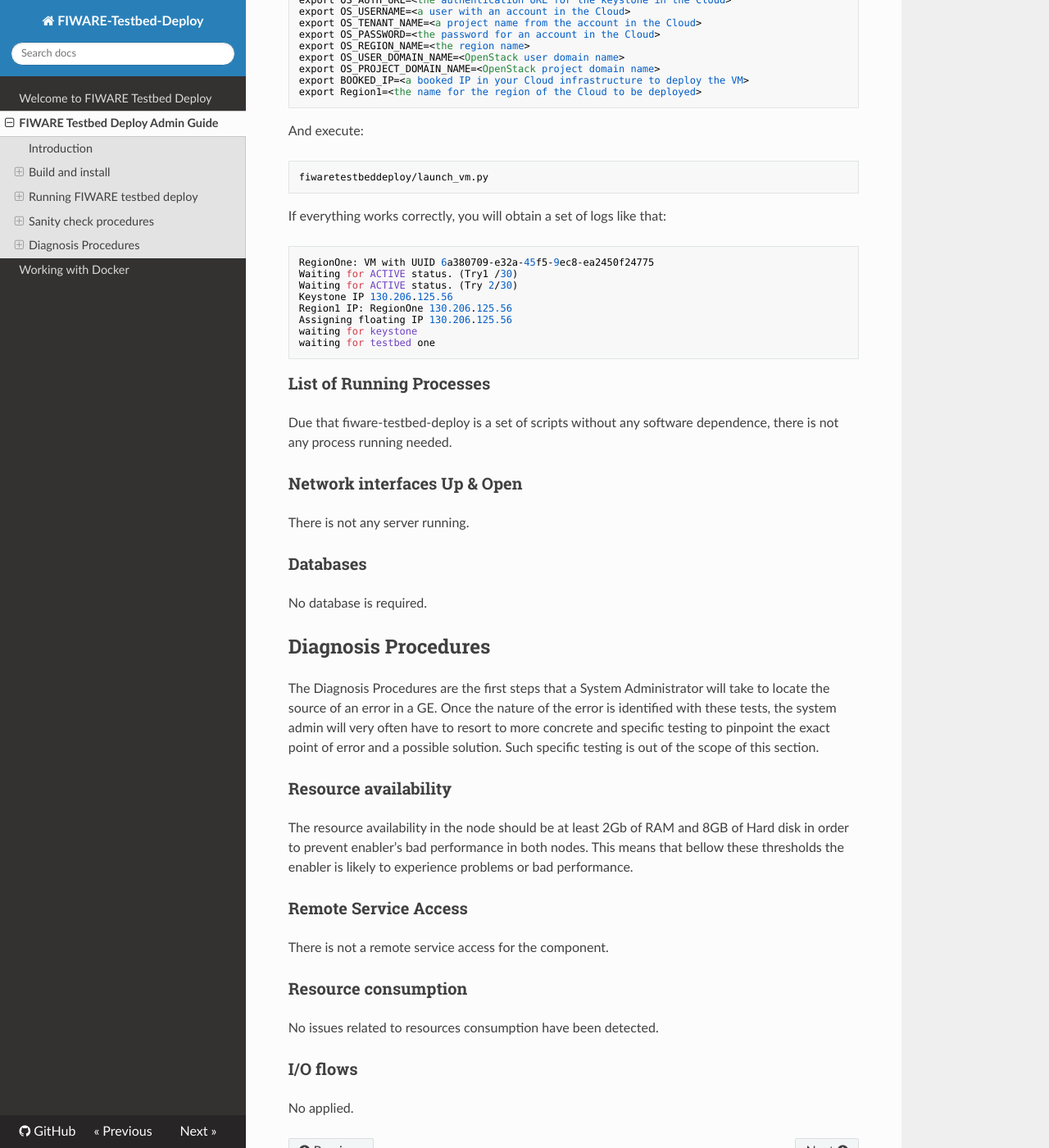
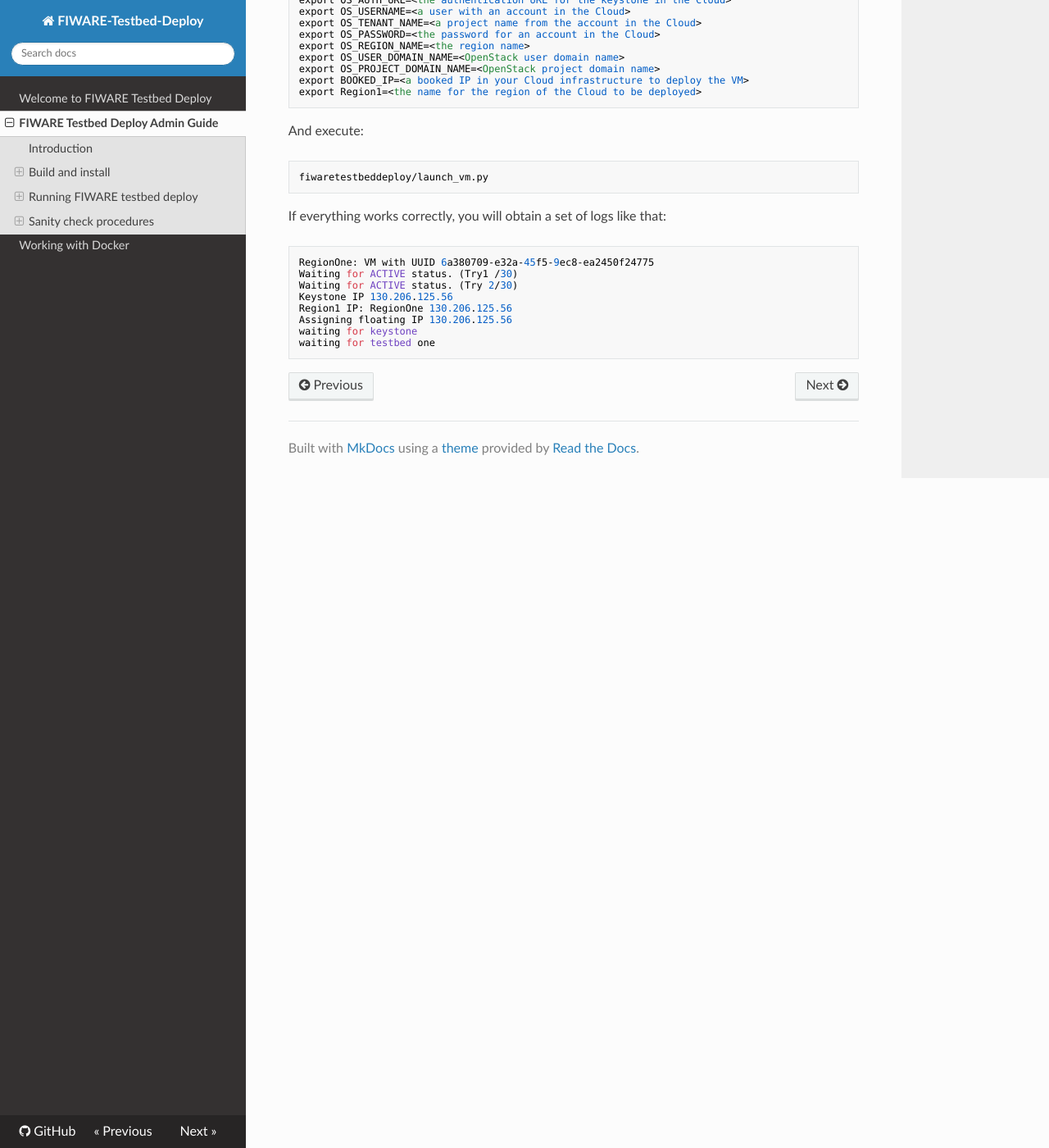
Before and after one commit to flopezag/fiware-testbed-deploy, an MkDocs documentation site: the page built from doc/admin.md, in a window 1280 px wide and 1400 px high, scrolled down 2914 px. Shown: the whole window at 82% size. Built offline with MkDocs 1.6.1, drawn with Linux system fonts in a browser that asks for light colours; nearby versions of some CDN libraries; comment, search, counter and statistics services are not loaded; old or Windows-style settings are respelled for this version of MkDocs; some of the changed text lies outside the part shown.

Commit message:
Update according comments

```diff
--- a/doc/admin.md
+++ b/doc/admin.md
@@ -113,7 +113,7 @@
 ## Sanity check procedures
 
 The Sanity Check Procedures are the steps that a System Administrator
-will take to verify that an installation is ready to be tested. This is
+takes to verify that an installation is ready to be tested. This is
 therefore a preliminary set of tests to ensure that obvious or basic
 malfunctioning is fixed before proceeding to unit tests, integration
 tests and user validation.
@@ -151,44 +151,3 @@
     Assigning floating IP 130.206.125.56
     waiting for keystone
     waiting for testbed one
-
-### List of Running Processes
-
-Due that fiware-testbed-deploy is a set of scripts without any software dependence, there is not any process running needed.
-
-### Network interfaces Up & Open
-
-There is not any server running.
-
-### Databases
-
-No database is required.
-
-## Diagnosis Procedures
-
-The Diagnosis Procedures are the first steps that a System Administrator
-will take to locate the source of an error in a GE. Once the nature of
-the error is identified with these tests, the system admin will very
-often have to resort to more concrete and specific testing to pinpoint
-the exact point of error and a possible solution. Such specific testing
-is out of the scope of this section.
-
-### Resource availability
-
-The resource availability in the node should be at least 2Gb of RAM and
-8GB of Hard disk in order to prevent enabler’s bad performance in both
-nodes. This means that bellow these thresholds the enabler is likely to
-experience problems or bad performance.
-
-###  Remote Service Access
-
-There is not a remote service access for the component.
-
-### Resource consumption
-
-No issues related to resources consumption have been detected.
-
-
-### I/O flows
-
-No applied.
```
Also changed, not shown: README.md (+1 -2 lines), doc/index.md (+5 -3 lines), mkdocs.yml (line endings or trailing spaces).
